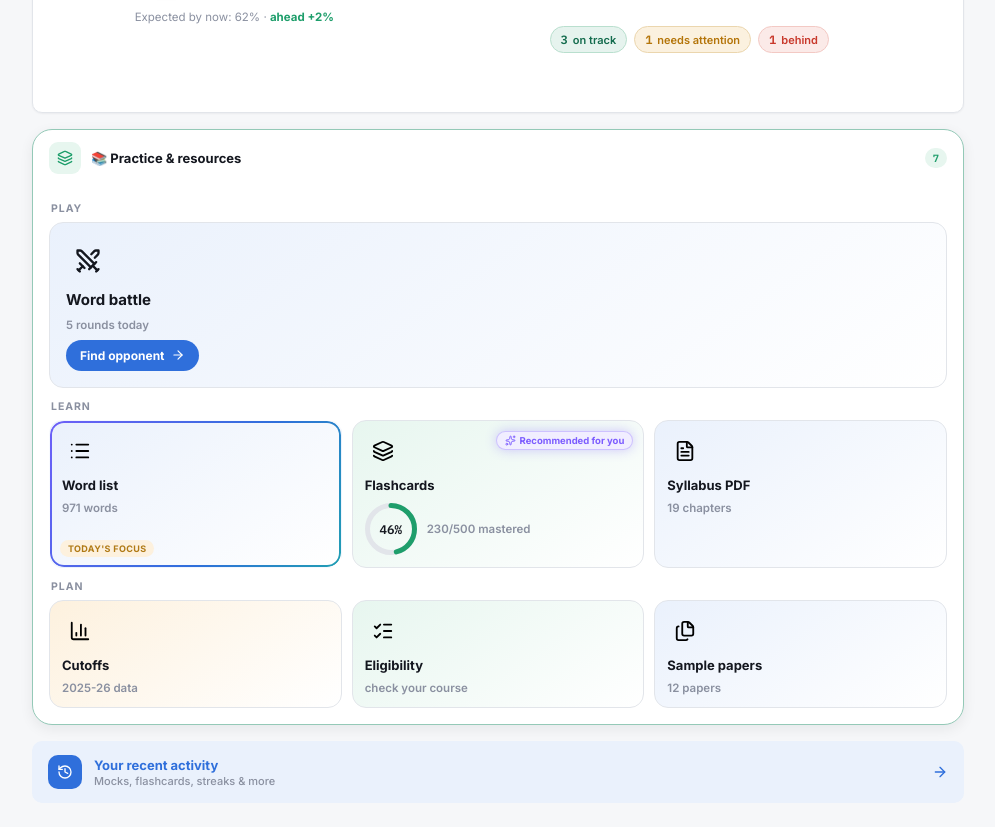
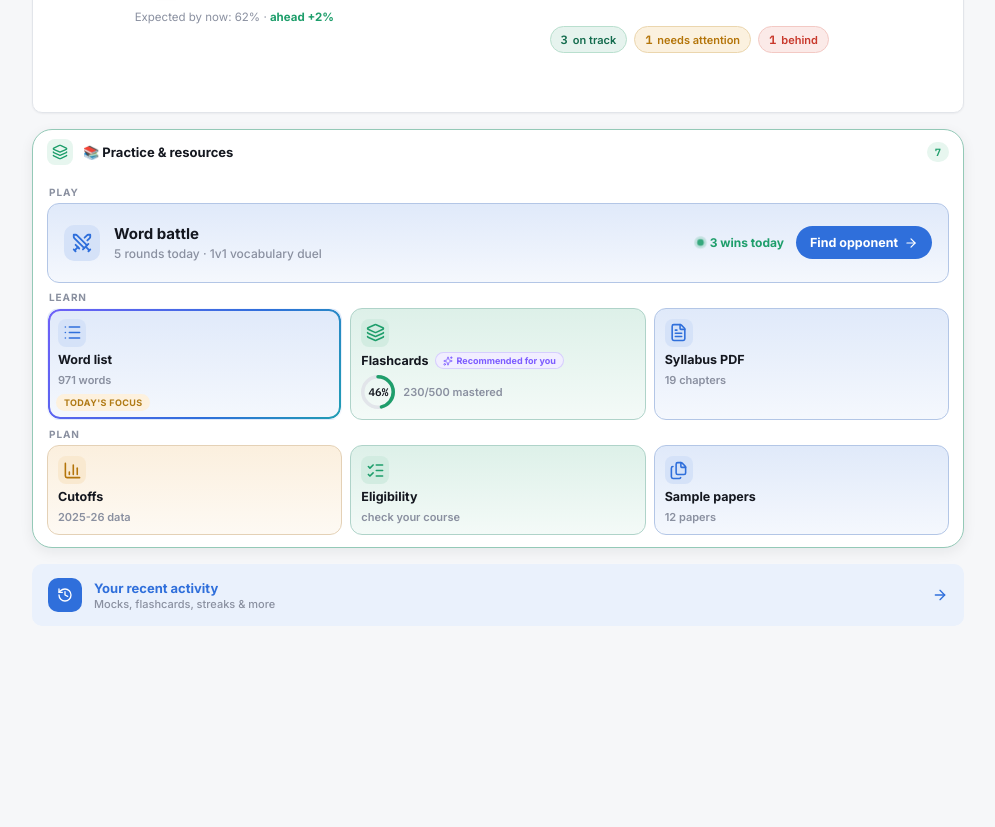
Before and after one commit to cuet-pro/cuetpro-learning-dashboard, a React (Vite) app: page / in a window 1280 px wide. Shown: the part 1000-1827 px from the top of the page, without its empty margins (260-1255 px from the left). After the commit the page ends 1738 px from the top, so only its background shows below. Built offline with nearby package versions, Linux system fonts and the light colour scheme.

Commit message:
Bento grid: shrink section ~30%, slim horizontal Word battle banner, richer tinted tiles + solid icon chips, inline Recommended pill

```diff
--- a/src/pages/Widgets.jsx
+++ b/src/pages/Widgets.jsx
@@ -76,11 +76,14 @@ function BentoTile({ t, today, onGo }) {
       onClick={onGo}
       disabled={!t.go && !t.nav}
     >
-      <span className={'bt-icon tone-' + t.tone}><I size={22} /></span>
-      <span className="bt-label">{t.label}</span>
+      <span className={'bt-icon tone-' + t.tone}><I size={19} /></span>
+      <span className="bt-label">
+        {t.label}
+        {t.recommended && <span className="bt-rec"><Sparkles size={10} /> Recommended for you</span>}
+      </span>
       {t.ring != null ? (
         <div className="bt-ring-wrap">
-          <ProgressRing pct={t.ring} />
+          <ProgressRing pct={t.ring} size={34} stroke={3.5} />
           <span className="bt-stat">{t.ringMeta}</span>
         </div>
       ) : t.stat ? (
@@ -88,7 +91,6 @@ function BentoTile({ t, today, onGo }) {
       ) : (
         <span className="bt-stat">{t.statText}</span>
       )}
-      {t.recommended && <span className="bt-ribbon"><Sparkles size={11} /> Recommended for you</span>}
       {today && <span className="bt-today-tag">Today's focus</span>}
     </button>
   )
@@ -104,11 +106,16 @@ function FeaturedTile({ t, today, onGo }) {
       onClick={onGo}
       onKeyDown={e => { if (e.key === 'Enter' || e.key === ' ') { e.preventDefault(); onGo() } }}
     >
-      <span className={'bt-icon featured tone-' + t.tone}><I size={28} /></span>
-      <span className="bt-label">{t.label}</span>
-      <span className="bt-stat"><CountUp value={t.stat.n} /> {t.stat.suffix}</span>
-      <button className="bt-cta" onClick={e => { e.stopPropagation(); onGo() }}>{t.cta} <ArrowRight size={14} /></button>
-      {today && <span className="bt-today-tag">Today's focus</span>}
+      <span className={'bt-icon featured tone-' + t.tone}><I size={22} /></span>
+      <span className="bt-main">
+        <span className="bt-label">{t.label}</span>
+        <span className="bt-sub">{t.sub}</span>
+      </span>
+      <span className="bt-side">
+        <span className="bt-live">{t.live}</span>
+        {today && <span className="bt-today-tag">Today's focus</span>}
+        <button className="bt-cta" onClick={e => { e.stopPropagation(); onGo() }}>{t.cta} <ArrowRight size={14} /></button>
+      </span>
     </div>
   )
 }
@@ -226,7 +233,7 @@ export default function DashboardTiles({ onNavigate }) {
     {
       key: 'play', label: 'Play',
       tiles: [
-        { id: 'word-battle', label: 'Word battle', tone: 'blue', icon: Swords, featured: true, stat: { n: 5, suffix: 'rounds today' }, cta: 'Find opponent', go: () => alert('Deep-link → Word battle (Chill Zone)') },
+        { id: 'word-battle', label: 'Word battle', tone: 'blue', icon: Swords, featured: true, sub: '5 rounds today · 1v1 vocabulary duel', live: '3 wins today', cta: 'Find opponent', go: () => alert('Deep-link → Word battle (Chill Zone)') },
       ],
     },
     {
--- a/src/pages/widgets.css
+++ b/src/pages/widgets.css
@@ -14,10 +14,10 @@
 .tile.amber.open { border-color: color-mix(in srgb, var(--warning) 40%, var(--border)); }
 
 .tile-head { display: flex; align-items: center; gap: 10px; width: 100%; text-align: left; background: none; border: none;
-  padding: 12px 16px; cursor: default; font-family: var(--font-body); }
+  padding: 9px 14px; cursor: default; font-family: var(--font-body); }
 .tile-head:hover { background: var(--bg); }
 .tile-head b { font-size: 13px; font-weight: 700; color: var(--text); }
-.tile-ico { width: 32px; height: 32px; border-radius: 9px; display: grid; place-items: center; flex-shrink: 0; }
+.tile-ico { width: 26px; height: 26px; border-radius: 8px; display: grid; place-items: center; flex-shrink: 0; }
 .tile-ico.green { background: var(--success-soft); color: var(--success); }
 .tile-ico.blue { background: var(--info-soft); color: var(--info); }
 .tile-ico.purple { background: var(--violet-soft); color: var(--violet); }
@@ -30,7 +30,7 @@
 .tile-hint { font-size: 10.5px; color: var(--text-muted); background: var(--bg); border: 1px solid var(--border); border-radius: var(--r-full); padding: 3px 9px; }
 .tile-chev { color: var(--text-muted); font-size: 16px; line-height: 1; transition: transform .2s; }
 .tile-chev.up { transform: rotate(180deg); }
-.tile-body { padding: 16px; animation: tile-in .22s ease; flex: 1; }
+.tile-body { padding: 12px 14px; animation: tile-in .22s ease; flex: 1; }
 @keyframes tile-in { from { opacity: 0; transform: translateY(-4px); } to { opacity: 1; transform: none; } }
 
 /* ── Icon grid (uniform cells) ── */
@@ -214,13 +214,13 @@
 .wl-diff.hard { color: #A32D2D; border-color: #A32D2D; }
 
 /* ═══════════ Bento grid (Practice & resources) ═══════════ */
-.bento-group { display: grid; gap: 7px; }
-.bento-group + .bento-group { margin-top: 12px; }
+.bento-group { display: grid; gap: 5px; }
+.bento-group + .bento-group { margin-top: 8px; }
 .bento-group-label {
-  font-size: 10.5px; font-weight: 700; letter-spacing: .09em; text-transform: uppercase;
+  font-size: 10px; font-weight: 700; letter-spacing: .09em; text-transform: uppercase;
   color: var(--text-muted); padding-left: 2px;
 }
-.bento-grid { display: grid; grid-template-columns: repeat(3, minmax(0, 1fr)); gap: 10px; }
+.bento-grid { display: grid; grid-template-columns: repeat(3, minmax(0, 1fr)); gap: 8px; }
 @media (max-width: 900px) { .bento-grid { grid-template-columns: repeat(2, minmax(0, 1fr)); } }
 @media (max-width: 640px) {
   .bento-grid { grid-template-columns: 1fr; }
@@ -229,62 +229,71 @@
 
 .bento-tile {
   position: relative; display: flex; flex-direction: column; align-items: flex-start; justify-content: flex-start;
-  gap: 8px; min-height: 100px; padding: 12px; border: 1px solid var(--border); border-radius: 14px;
+  gap: 5px; min-height: 90px; padding: 10px; border: 1px solid var(--border); border-radius: 12px;
   background: var(--surface); cursor: pointer; text-align: left; font-family: var(--font-body);
   transition: transform .2s ease, box-shadow .2s ease, border-color .2s ease;
 }
-.bento-tile.tone-green { background: linear-gradient(145deg, var(--success-soft), var(--surface)); }
-.bento-tile.tone-blue { background: linear-gradient(145deg, var(--info-soft), var(--surface)); }
-.bento-tile.tone-purple { background: linear-gradient(145deg, var(--violet-soft), var(--surface)); }
-.bento-tile.tone-amber { background: linear-gradient(145deg, var(--accent-soft), var(--surface)); }
+/* richer saturated pastels — top→bottom wash + tinted border */
+.bento-tile.tone-green { background: linear-gradient(180deg, color-mix(in srgb, var(--success) 15%, var(--surface)), color-mix(in srgb, var(--success) 5%, var(--surface))); border-color: color-mix(in srgb, var(--success) 26%, var(--border)); }
+.bento-tile.tone-blue { background: linear-gradient(180deg, color-mix(in srgb, var(--info) 15%, var(--surface)), color-mix(in srgb, var(--info) 5%, var(--surface))); border-color: color-mix(in srgb, var(--info) 26%, var(--border)); }
+.bento-tile.tone-purple { background: linear-gradient(180deg, color-mix(in srgb, var(--violet) 15%, var(--surface)), color-mix(in srgb, var(--violet) 5%, var(--surface))); border-color: color-mix(in srgb, var(--violet) 26%, var(--border)); }
+.bento-tile.tone-amber { background: linear-gradient(180deg, color-mix(in srgb, var(--accent) 17%, var(--surface)), color-mix(in srgb, var(--accent) 6%, var(--surface))); border-color: color-mix(in srgb, var(--accent) 30%, var(--border)); }
 .bento-tile:hover { transform: translateY(-4px); box-shadow: var(--shadow-md); }
 .bento-tile:active { transform: scale(.97); transition: transform .12s ease; }
 .bento-tile:disabled { cursor: default; opacity: .65; }
-.bento-tile.featured { grid-column: 1 / -1; min-height: 148px; padding: 16px; overflow: hidden; }
-.bento-tile.tone-blue:hover { border-color: var(--info); }
-.bento-tile.tone-green:hover { border-color: var(--success); }
-.bento-tile.tone-purple:hover { border-color: var(--violet); }
-.bento-tile.tone-amber:hover { border-color: var(--accent); }
+.bento-tile.featured { grid-column: 1 / -1; min-height: 80px; padding: 12px 16px; flex-direction: row; align-items: center; gap: 14px; overflow: hidden; }
+.bento-tile.tone-green:hover { border-color: var(--success); box-shadow: 0 8px 22px color-mix(in srgb, var(--success) 22%, transparent); }
+.bento-tile.tone-blue:hover { border-color: var(--info); box-shadow: 0 8px 22px color-mix(in srgb, var(--info) 22%, transparent); }
+.bento-tile.tone-purple:hover { border-color: var(--violet); box-shadow: 0 8px 22px color-mix(in srgb, var(--violet) 24%, transparent); }
+.bento-tile.tone-amber:hover { border-color: var(--accent); box-shadow: 0 8px 22px color-mix(in srgb, var(--accent) 24%, transparent); }
 
-.bt-icon { width: 36px; height: 36px; border-radius: 10px; display: grid; place-items: center; flex-shrink: 0; transition: transform .2s ease; }
-.bt-icon.featured { width: 44px; height: 44px; border-radius: 12px; }
+.bt-icon { width: 28px; height: 28px; border-radius: 8px; display: grid; place-items: center; flex-shrink: 0; transition: transform .2s ease; }
+.bt-icon.featured { width: 36px; height: 36px; border-radius: 10px; }
 .bento-tile:hover .bt-icon { transform: scale(1.15); }
 .bento-tile:active .bt-icon { transform: scale(.85); }
-.bt-icon.green { background: var(--success-soft); color: var(--success); }
-.bt-icon.blue { background: var(--info-soft); color: var(--info); }
-.bt-icon.purple { background: var(--violet-soft); color: var(--violet); }
-.bt-icon.amber { background: var(--accent-soft); color: var(--accent); }
+.bt-icon.tone-green { background: color-mix(in srgb, var(--success) 20%, var(--surface)); color: var(--success); }
+.bt-icon.tone-blue { background: color-mix(in srgb, var(--info) 20%, var(--surface)); color: var(--info); }
+.bt-icon.tone-purple { background: color-mix(in srgb, var(--violet) 20%, var(--surface)); color: var(--violet); }
+.bt-icon.tone-amber { background: color-mix(in srgb, var(--accent) 24%, var(--surface)); color: var(--warning); }
 
-.bt-label { font-size: 13px; font-weight: 700; color: var(--text); line-height: 1.25; }
+.bt-label { font-size: 12.5px; font-weight: 700; color: var(--text); line-height: 1.25; display: flex; align-items: center; gap: 6px; flex-wrap: wrap; }
 .bento-tile.featured .bt-label { font-size: 15px; }
-.bt-stat { font-size: 11.5px; font-weight: 600; color: var(--text-muted); }
+.bt-stat { font-size: 11px; font-weight: 600; color: var(--text-muted); }
+
+/* featured banner text + right-side live stat */
+.bt-main { display: flex; flex-direction: column; gap: 3px; min-width: 0; }
+.bt-sub { font-size: 12px; font-weight: 500; color: var(--text-muted); }
+.bt-side { margin-left: auto; display: flex; align-items: center; gap: 12px; flex-shrink: 0; }
+.bt-live { display: inline-flex; align-items: center; gap: 6px; font-size: 12px; font-weight: 700; color: var(--success); white-space: nowrap; }
+.bt-live::before { content: ''; width: 7px; height: 7px; border-radius: 50%; background: var(--success); box-shadow: 0 0 0 3px color-mix(in srgb, var(--success) 22%, transparent); animation: livePulse 1.8s ease-in-out infinite; }
+@keyframes livePulse { 0%, 100% { opacity: 1; transform: scale(1); } 50% { opacity: .55; transform: scale(.8); } }
 
 /* progress ring */
-.bt-ring-wrap { display: flex; align-items: center; gap: 10px; margin-top: 2px; }
+.bt-ring-wrap { display: flex; align-items: center; gap: 8px; margin-top: 1px; }
 .bt-ring-box { position: relative; display: grid; place-items: center; flex-shrink: 0; }
 .bt-ring-box svg { position: absolute; inset: 0; }
-.bt-ring-pct { font: 700 12.5px var(--font-mono); color: var(--text); }
+.bt-ring-pct { font: 700 11px var(--font-mono); color: var(--text); }
 
-/* recommended ribbon + today tag */
-.bt-ribbon {
-  position: absolute; top: 10px; right: 10px;
+/* "Recommended for you" — small inline pill (not a corner ribbon) */
+.bt-rec {
   display: inline-flex; align-items: center; gap: 4px;
-  font-size: 9.5px; font-weight: 700; color: var(--violet);
-  background: var(--violet-soft); border: 1px solid color-mix(in srgb, var(--violet) 30%, transparent);
-  border-radius: 999px; padding: 3px 8px;
-  box-shadow: 0 0 12px color-mix(in srgb, var(--violet) 32%, transparent);
+  font-size: 9px; font-weight: 700; color: var(--violet);
+  background: var(--violet-soft); border: 1px solid color-mix(in srgb, var(--violet) 22%, transparent);
+  border-radius: 999px; padding: 2px 7px; white-space: nowrap;
 }
+/* "Today's focus" tag — overlays bottom-left dead space (no extra height) */
 .bt-today-tag {
-  position: absolute; bottom: 10px; left: 10px;
+  position: absolute; bottom: 8px; left: 8px;
   font-size: 9px; font-weight: 700; letter-spacing: .04em; text-transform: uppercase;
   color: #B07A15; background: var(--accent-soft); border-radius: 999px; padding: 3px 8px;
 }
+.bt-side .bt-today-tag { position: static; }
 
 /* featured CTA */
 .bt-cta {
-  margin-top: auto; display: inline-flex; align-items: center; gap: 6px;
-  font-size: 12px; font-weight: 700; color: #fff; background: var(--info);
-  border: none; border-radius: 999px; padding: 8px 14px; cursor: pointer;
+  display: inline-flex; align-items: center; gap: 6px;
+  font-size: 12.5px; font-weight: 700; color: #fff; background: var(--info);
+  border: none; border-radius: 999px; padding: 9px 14px; cursor: pointer; flex-shrink: 0;
   transition: transform .15s ease, box-shadow .15s ease, filter .15s ease;
 }
 .bt-cta:hover { transform: translateY(-1px); box-shadow: 0 4px 14px rgba(47,111,219,.35); filter: brightness(1.05); }
@@ -292,7 +301,7 @@
 /* "Today's focus" animated shimmer border (pure CSS) */
 .bento-tile.today { border-color: transparent; }
 .bento-tile.today::before {
-  content: ''; position: absolute; inset: 0; border-radius: 14px; padding: 2px;
+  content: ''; position: absolute; inset: 0; border-radius: inherit; padding: 2px;
   background: linear-gradient(120deg, #F5A623, #7C5CFF, #2F6FDB, #14C98F, #F5A623);
   background-size: 300% 300%;
   -webkit-mask: linear-gradient(#fff 0 0) content-box, linear-gradient(#fff 0 0);
@@ -316,4 +325,5 @@
 @media (prefers-reduced-motion: reduce) {
   .bento-tile.today::before { animation: none; }
   .bento-tile.featured::after { display: none; }
+  .bt-live::before { animation: none; }
 }
```
